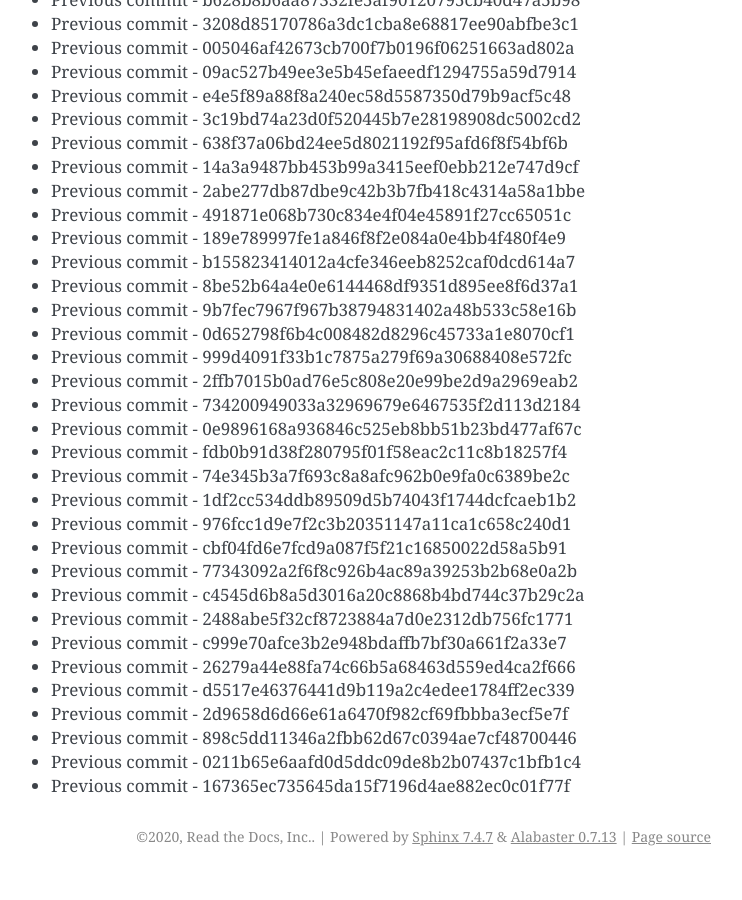
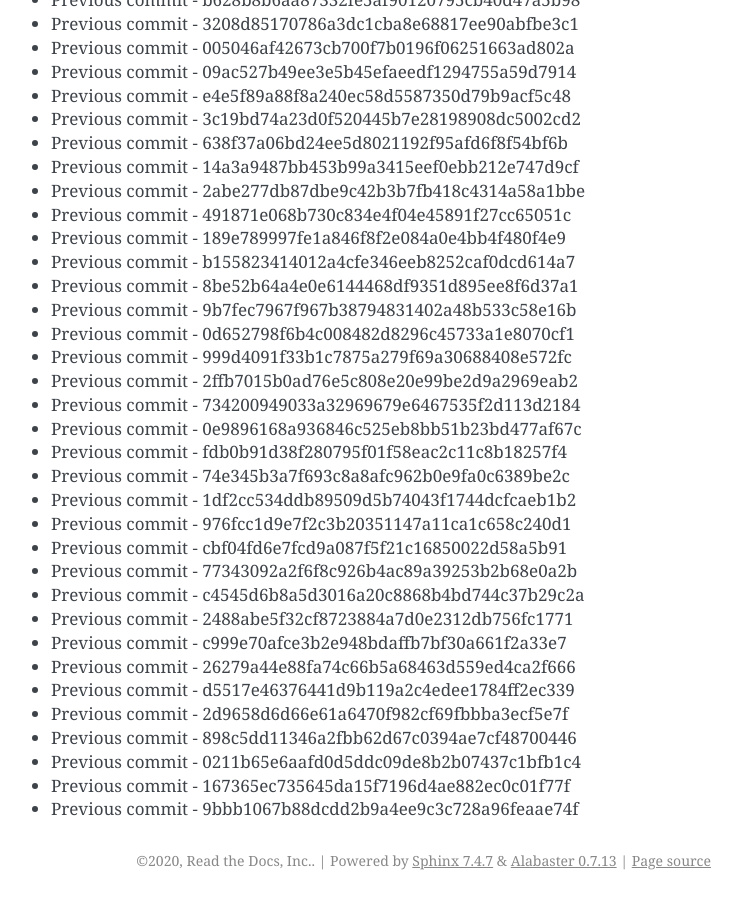
Before and after one commit to readthedocs/rtd-git-stresstest, a Sphinx documentation site: the page built from docs/updates.rst, in a window 1280 px wide and 900 px high, scrolled down 27974 px. Shown: the whole window, without its empty margins (399-1141 px from the left). Built offline with Sphinx 7.4.7, drawn with Linux system fonts in a browser that asks for light colours; before the commit the page ends 28850 px from its top, so only the background shows below that.

Commit message:
Generating commit from previous: 9bbb1067b88dcdd2b9a4ee9c3c728a96feaae74f

```diff
--- a/docs/updates.rst
+++ b/docs/updates.rst
@@ -1207,3 +1207,4 @@ It can be tested for any performance characteristics.
 * Previous commit - 898c5dd11346a2fbb62d67c0394ae7cf48700446
 * Previous commit - 0211b65e6aafd0d5ddc09de8b2b07437c1bfb1c4
 * Previous commit - 167365ec735645da15f7196d4ae882ec0c01f77f
+* Previous commit - 9bbb1067b88dcdd2b9a4ee9c3c728a96feaae74f
```
